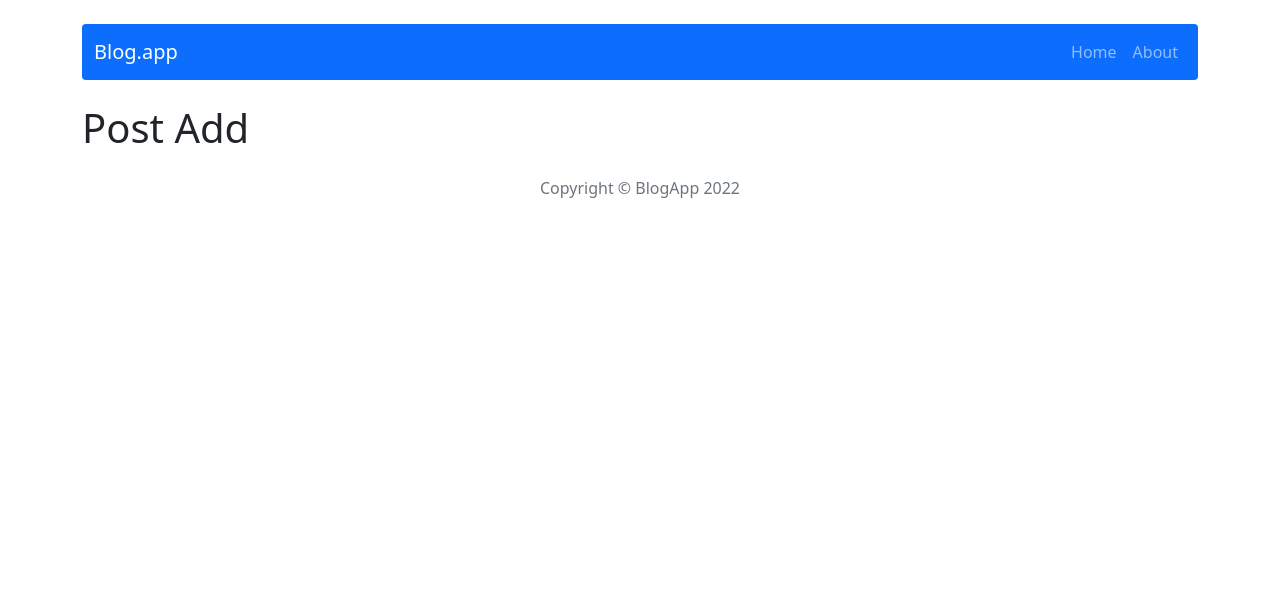
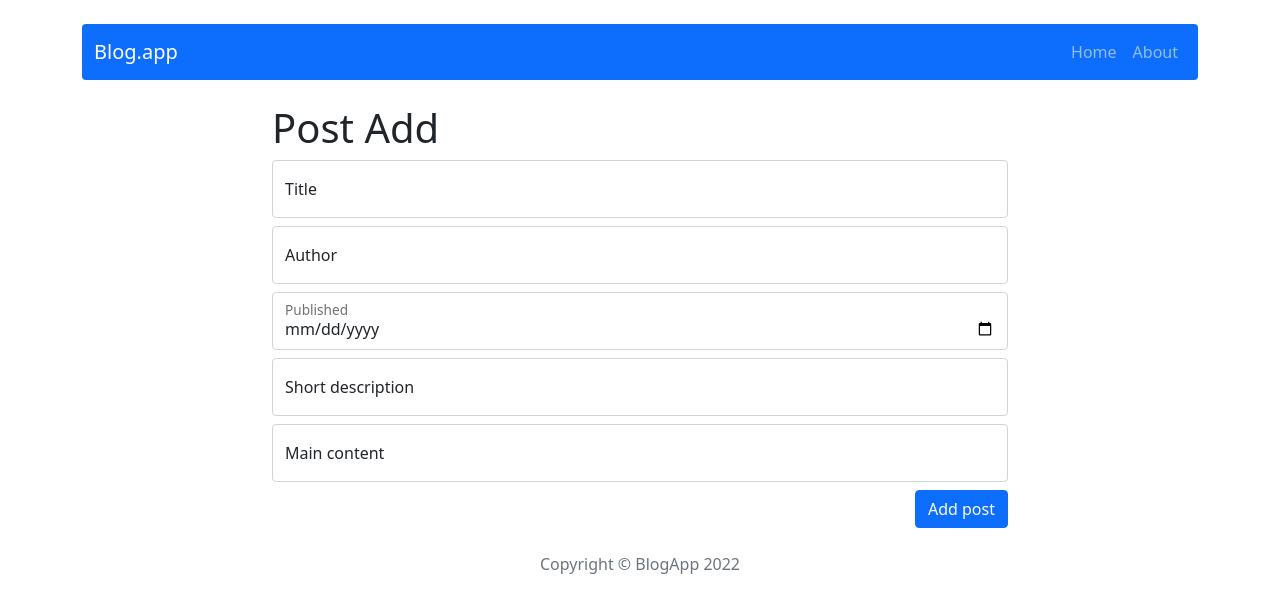
Before and after one commit to Tycjann/react-crud-blog, a React (Create React App) app: page /post-add in a window 1280 px wide. Shown: the top 612 px of the page. Built offline with nearby package versions, Linux system fonts and the light colour scheme.

Commit message:
Add edit and delete post

```diff
--- /dev/null
+++ b/src/components/common/FormBody/FormBody.js
@@ -0,0 +1,75 @@
+import { Form, FloatingLabel } from 'react-bootstrap';
+
+const FormBody = props => {
+
+  return (
+    <>
+      <FloatingLabel
+        controlId="titleInput"
+        label="Title"
+        className="mb-2"
+      >
+        <Form.Control
+          required
+          type="text"
+          placeholder="Title"
+          name="title"
+        />
+      </FloatingLabel>
+
+      <FloatingLabel
+        controlId="authorInput"
+        label="Author"
+        className="mb-2"
+      >
+        <Form.Control
+          required
+          type="text"
+          placeholder="Author"
+          name="author"
+        />
+      </FloatingLabel>
+
+      <FloatingLabel
+        controlId="publishedInput"
+        label="Published"
+        className="mb-2"
+      >
+        <Form.Control
+          required
+          type="date"
+          placeholder="Published"
+          name="publishedDate"
+        />
+      </FloatingLabel>
+
+      <FloatingLabel
+        controlId="shortDescriptionInput"
+        label="Short description"
+        className="mb-2"
+      >
+        <Form.Control
+          required
+          type="text"
+          placeholder="Short description"
+          name="shortDescription"
+        />
+      </FloatingLabel>
+
+      <FloatingLabel
+        controlId="mainContentInput"
+        label="Main content"
+        className="mb-2"
+      >
+        <Form.Control
+          required
+          type="text"
+          placeholder="Main content"
+          name="content"
+        />
+      </FloatingLabel>
+    </>
+  );
+};
+
+export default FormBody;
--- /dev/null
+++ b/src/components/features/AddPostForm/AddPostForm.js
@@ -0,0 +1,39 @@
+import { Form, Button, Row, Col } from 'react-bootstrap';
+import FormBody from '../../common/FormBody/FormBody';
+import { useDispatch } from 'react-redux';
+import { addPost } from '../../../redux/postsRedux.js';
+import { useNavigate } from "react-router-dom";
+
+const AddPostForm = props => {
+
+  const dispatch = useDispatch();
+  let navigate = useNavigate();
+
+  const handleSubmit = e => {
+    e.preventDefault();
+    dispatch(addPost({
+      title: e.target[0].value,
+      author: e.target[1].value,
+      publishedDate: e.target[2].value,
+      shortDescription: e.target[3].value,
+      content: e.target[4].value
+    }));
+    // * https://dev.to/salehmubashar/usenavigate-tutorial-react-js-aop
+    navigate("/");
+    // navigate("/", { replace: true });
+    // navigate(-1)
+  };
+
+  return (
+    <Form onSubmit={handleSubmit}>
+      <FormBody/>
+      <Row className="mt-2">
+        <Col className='text-end'>
+          <Button variant="primary" type="submit">Add post</Button>
+        </Col>
+      </Row>
+    </Form>
+  );
+};
+
+export default AddPostForm;
--- a/src/components/features/Post/Post.js
+++ /dev/null
@@ -1,20 +0,0 @@
-import { Col, Card, Button } from 'react-bootstrap';
-import { NavLink } from 'react-router-dom';
-
-const Post = ({post}) => {
-  return (
-    <Col>
-      <Card>
-        <Card.Body>
-          <Card.Title>{post.title}</Card.Title>
-          <Card.Subtitle className="mt-2">Author: <span className="fw-normal">{post.author}</span></Card.Subtitle>
-          <Card.Subtitle className="mt-1 mb-2">Published: <span className="fw-normal">{post.publishedDate}</span></Card.Subtitle>
-          <Card.Text>{post.shortDescription}</Card.Text>
-          <Button as={NavLink} to={"/post/" + post.id} variant="primary">Read more</Button>
-        </Card.Body>
-      </Card>
-    </Col>
-  );
-};
-
-export default Post;
--- /dev/null
+++ b/src/components/features/PostCard/PostCard.js
@@ -0,0 +1,18 @@
+import { Card, Button } from 'react-bootstrap';
+import { NavLink } from 'react-router-dom';
+
+const Post = ({id, title, author,publishedDate, shortDescription}) => {
+  return (
+      <Card>
+        <Card.Body>
+          <Card.Title>{title}</Card.Title>
+          <Card.Subtitle className="mt-2">Author: <span className="fw-normal">{author}</span></Card.Subtitle>
+          <Card.Subtitle className="mt-1 mb-2">Published: <span className="fw-normal">{publishedDate}</span></Card.Subtitle>
+          <Card.Text>{shortDescription}</Card.Text>
+          <Button as={NavLink} to={"/post/" + id} variant="primary">Read more</Button>
+        </Card.Body>
+      </Card>
+  );
+};
+
+export default Post;
--- /dev/null
+++ b/src/components/features/PostDetails/PostDetails.js
@@ -0,0 +1,78 @@
+import { Col, Row, Button, Modal } from 'react-bootstrap';
+import { NavLink } from 'react-router-dom';
+import { useDispatch, useSelector } from 'react-redux';
+import { getSinglePostById } from '../../../redux/postsRedux.js';
+import { useState } from 'react';
+import { Navigate } from 'react-router-dom';
+import { removePost } from '../../../redux/postsRedux.js'
+
+const PostDetails = ({id}) => {
+
+  const post = useSelector(state => getSinglePostById(state, id));
+
+  const dispatch = useDispatch();
+
+  const [show, setShow] = useState(false);
+
+  const handleDelete = () => {
+    setShow(false);
+    dispatch(removePost(post.id));
+    // console.log('Delete');
+  };
+  const handleShow = () => {
+    setShow(true);
+    // console.log('Open');
+  };
+  const handleClose = () => {
+    setShow(false);
+    // console.log('Close');
+  };
+
+  if (!post) return <Navigate to="/" />
+  else
+  return (
+    <>
+      <Row className="mb-2 justify-content-md-center">
+        <Col xs={3} md={3} lg={3}>
+          <h1 className="display-6">{post.title}</h1>
+        </Col>
+        <Col xs={3} md={3} lg={3} className='text-end'>
+          <Button as={NavLink} to={"/post-edit/" + id} variant="outline-info">Edit</Button>
+          {/* <Button as={NavLink} to="/post-add" variant="outline-danger" className="ms-2">Delete</Button> */}
+          <Button variant="outline-danger" className="ms-2" onClick={handleShow}>Delete</Button>
+
+          <Modal
+            show={show}
+            onHide={handleClose}
+            backdrop="static"
+            keyboard={true}
+          >
+            <Modal.Header closeButton>
+              <Modal.Title>Modal title</Modal.Title>
+            </Modal.Header>
+            <Modal.Body>
+              Delete this post: {post.title}?
+            </Modal.Body>
+            <Modal.Footer>
+              <Button variant="secondary" onClick={handleClose}>
+                Close
+              </Button>
+              <Button variant="primary" onClick={handleDelete}>Delete</Button>
+            </Modal.Footer>
+          </Modal>
+
+        </Col>
+      </Row>
+      <Row className="justify-content-md-center">
+        <Col xs={6} md={6} lg={6}>
+          <p className="mb-0"><span className="fw-bold">Author:</span> {post.author}</p>
+          <p><span className="fw-bold">Published:</span> {post.publishedDate}</p>
+          <p>{post.content}</p>
+          <hr/>
+        </Col>
+      </Row>
+    </>
+  );
+};
+
+export default PostDetails;
--- a/src/components/features/Posts/Posts.js
+++ b/src/components/features/Posts/Posts.js
@@ -1,5 +1,5 @@
-import { Row } from 'react-bootstrap';
-import Post from '../Post/Post';
+import { Row, Col } from 'react-bootstrap';
+import PostCard from '../PostCard/PostCard';
 import { useSelector } from 'react-redux';
 import { getAllPosts } from '../../../redux/postsRedux.js';
 
@@ -10,8 +10,15 @@ const Posts = () => {
   return (
     <Row xs={1} md={2} lg={3} className="g-2">
     {posts.map(post =>
-      <Post key={post.id} post={post} />
-
+      <Col key={post.id}>
+        <PostCard
+          id={post.id}
+          title={post.title}
+          author={post.author}
+          publishedDate={post.publishedDate}
+          shortDescription={post.shortDescription}
+        />
+      </Col>
     )}
     </Row>
   );
--- a/src/components/pages/PostAdd/PostAdd.js
+++ b/src/components/pages/PostAdd/PostAdd.js
@@ -1,7 +1,14 @@
+import { Col, Row } from 'react-bootstrap';
+import AddPostForm from '../../features/AddPostForm/AddPostForm';
 
 const PostAdd = () => {
   return (
-    <h1>Post Add</h1>
+    <Row className="mb-2 justify-content-md-center">
+      <Col xs={8} md={8} lg={8}>
+        <h1>Post Add</h1>
+        <AddPostForm/>
+      </Col>
+    </Row>
   )
 };
 
--- a/src/components/pages/PostEdit/PostEdit.js
+++ b/src/components/pages/PostEdit/PostEdit.js
@@ -1,11 +1,15 @@
 import { useParams } from 'react-router';
 import { Navigate } from 'react-router-dom';
+// import AddPostForm from '../../features/AddPostForm/AddPostForm';
 
 const PostEdit = () => {
   const { id } = useParams();
   if (!id) return <Navigate to="/NotFound" />
   return (
-    <h1>Post Edit</h1>
+    <>
+      <h1>Post Edit</h1>
+      {/* <AddPostForm/> */}
+    </>
   );
 };
 
--- a/src/components/pages/SinglePost/SinglePost.js
+++ b/src/components/pages/SinglePost/SinglePost.js
@@ -1,12 +1,13 @@
 import { useParams } from 'react-router';
 import { Navigate } from 'react-router-dom';
+import PostDetails from '../../features/PostDetails/PostDetails'
 
 const SinglePost = () => {
 
   const { id } = useParams();
   if (!id) return <Navigate to="/NotFound" />
   return (
-    <h1>Post</h1>
+    <PostDetails id={id} />
   );
 };
 
--- a/src/index.js
+++ b/src/index.js
@@ -5,8 +5,6 @@ import store from './redux/store'
 import { Provider } from 'react-redux';
 import { BrowserRouter } from 'react-router-dom';
 import 'bootstrap/dist/css/bootstrap.min.css';
-// import './styles/normalize.scss';
-// import './styles/global.scss';
 
 const root = ReactDOM.createRoot(document.getElementById('root'));
 
--- a/src/redux/postsRedux.js
+++ b/src/redux/postsRedux.js
@@ -2,6 +2,9 @@ import {nanoid} from 'nanoid';
 
 // selectors
 export const getAllPosts = ({ posts }) => posts;
+
+export const getSinglePostById = ({ posts }, postId) => posts
+  .find(post => (post.id === postId));
 
 // actions
 const createActionName = actionName => `app/posts/${actionName}`;
@@ -9,15 +12,15 @@ const ADD_POST = createActionName('ADD_POST');
 const REMOVE_POST = createActionName('REMOVE_POST');
 
 // action creators
-export const addCard = payload => ({ type: ADD_POST, payload });
-export const removeCard = payload => ({ type: REMOVE_POST, payload });
+export const addPost = payload => ({ type: ADD_POST, payload });
+export const removePost = payload => ({ type: REMOVE_POST, payload });
 
 const postsReducer = (statePart = [], action) => {
   switch (action.type) {
     case ADD_POST:
       return [...statePart, { ...action.payload, id: nanoid() }];
     case REMOVE_POST:
-      return statePart.filter(card => card.id !== action.payload)
+      return statePart.filter(post => post.id !== action.payload)
     default:
       return statePart;
   }
```
